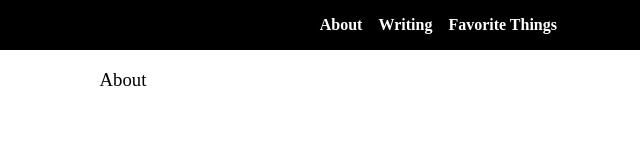
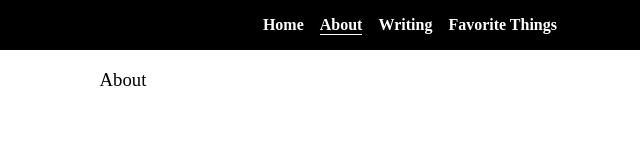
Before and after one commit to dkmullen/dkm, a plain HTML site: page about.html in a window 1280 px wide. Shown: the full height of the page, 517-1157 px from the left. Drawn offline with Linux system fonts and the light colour scheme; a web font is replaced by a local one.

Commit message:
Active state

```diff
--- a/assets/styles/main.css
+++ b/assets/styles/main.css
@@ -61,6 +61,9 @@ a:hover {
 	font-size: 1rem;
 	font-weight: 700;
 }
+.menu-item.active {
+	border-bottom: 1px solid white;
+}
 .menu-item:hover {
 	color: lightgray;
 	cursor: pointer;
@@ -104,6 +107,9 @@ a:hover {
 		margin: 0;
 		padding: 1rem;
 	}
+	.menu-item.active {
+		border-bottom: unset;
+	}
 	.menu-item:hover {
 		background-color: rgb(32, 178, 170);
 		cursor: pointer;
--- a/js/main.js
+++ b/js/main.js
@@ -11,9 +11,10 @@ const navTemplate =
     `<div class="navbar">
         <div class="logo"><a href="./index.html">dkmullen.com</a></div>
         <div class="menu" id="menu">
-            <a href="./about.html"><div class="menu-item">About</div></a>
-            <a href="./writing.html"><div class="menu-item">Writing</div></a>
-            <a href="./favorite-things.html"><div class="menu-item">Favorite Things</div></a>
+            <a href="./index.html"><div class="menu-item" id="homeLink">Home</div></a>
+            <a href="./about.html"><div class="menu-item" id="aboutLink">About</div></a>
+            <a href="./writing.html"><div class="menu-item" id="writingLink">Writing</div></a>
+            <a href="./favorite-things.html"><div class="menu-item" id="favoritesLink">Favorite Things</div></a>
         </div>
         <div class="menu-icon-wrapper">
             <img class = "menu-icon" src="assets/images/menu-white-36dp.svg" onclick="toggleMenu()">
@@ -22,4 +23,19 @@ const navTemplate =
 
 loadNav = () => {
     document.getElementById('navbar-wrapper').innerHTML = navTemplate;
+    let pathArray = window.location.pathname.split('/');
+    switch (pathArray[pathArray.length -1]) {
+        case 'index.html':
+            document.getElementById('homeLink').classList.add('active');
+            break;
+        case 'about.html':
+            document.getElementById('aboutLink').classList.add('active');
+            break;
+        case 'writing.html':
+            document.getElementById('writingLink').classList.add('active');
+            break;
+        case 'favorite-things.html':
+            document.getElementById('favoritesLink').classList.add('active');
+            break;
+    }
 }
```
